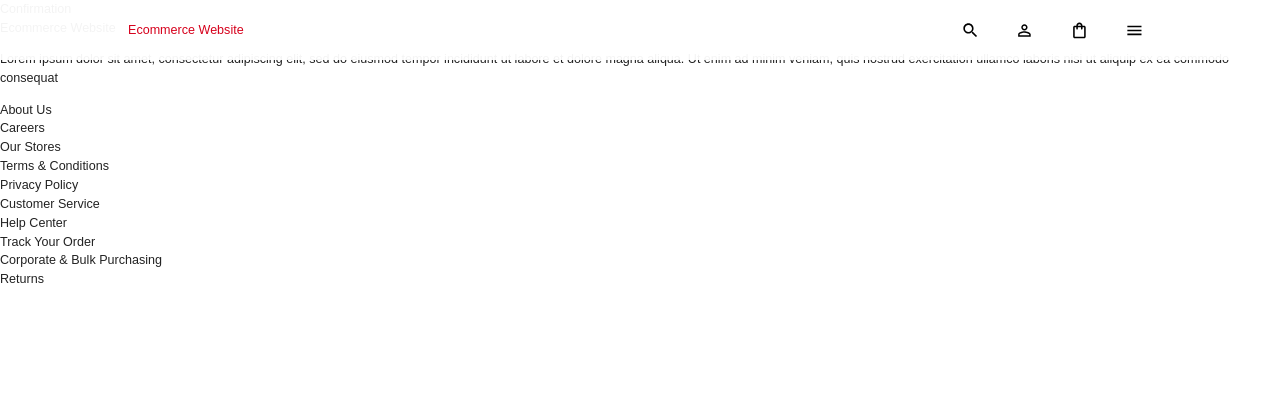
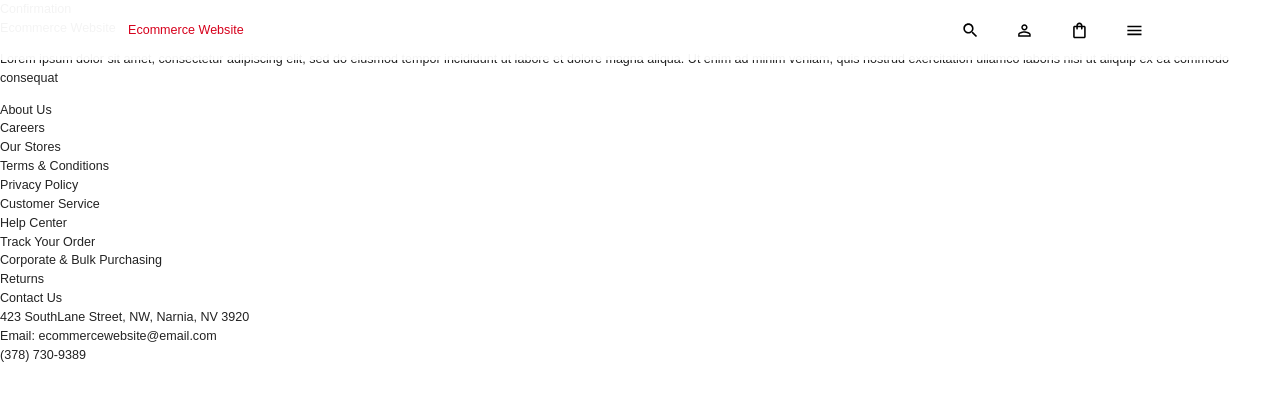
Before and after one commit to brosmar18/ecommerce-client, a React (Create React App) app: page /checkout/success in a window 1280 px wide. Shown: the top 400 px of the page. Built offline with nearby package versions, Linux system fonts and the light colour scheme; a web font is replaced by a local one.

Commit message:
Contact Us section added

```diff
--- a/src/pages/Global/Footer.jsx
+++ b/src/pages/Global/Footer.jsx
@@ -41,6 +41,20 @@ function Footer() {
                     <Typography>Corporate & Bulk Purchasing</Typography>
                     <Typography>Returns</Typography>
                 </Box>
+                <Box>
+                    <Typography>
+                        Contact Us
+                    </Typography>
+                    <Typography>
+                        423 SouthLane Street, NW, Narnia, NV 3920
+                    </Typography>
+                    <Typography>
+                        Email: ecommercewebsite@email.com
+                    </Typography>
+                    <Typography>
+                        (378) 730-9389
+                    </Typography>
+                </Box>
             </Box>
         </Box>
     )
```
